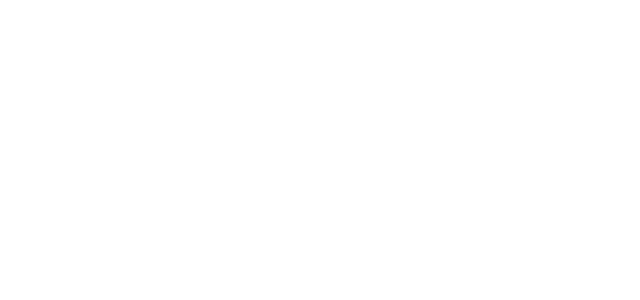
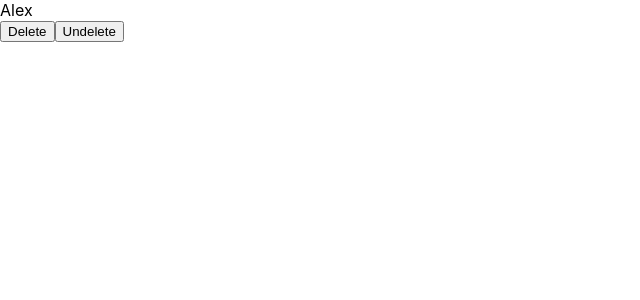
Before and after one commit to Ciahaka/React_Kabzda_Native, a React (Create React App) app: page / in a window 1280 px wide. Shown: the top 300 px of the page, without its empty margins (0-640 px from the left). Built offline with nearby package versions, Linux system fonts and the light colour scheme.

Commit message:
add component_callback to index

```diff
--- a/src/index.tsx
+++ b/src/index.tsx
@@ -4,7 +4,7 @@
 import App from './App';
 import reportWebVitals from './reportWebVitals';
 import {sum} from "./01_testHello/01_ts";
-
+import {User} from './06_callback_onClick_onChange_onBlur/Callback'
 let  a =sum
 
 
@@ -22,7 +22,7 @@
 );
 root.render(
   <React.StrictMode>
-    <App />
+    <User/>
   </React.StrictMode>
 );
 
```
